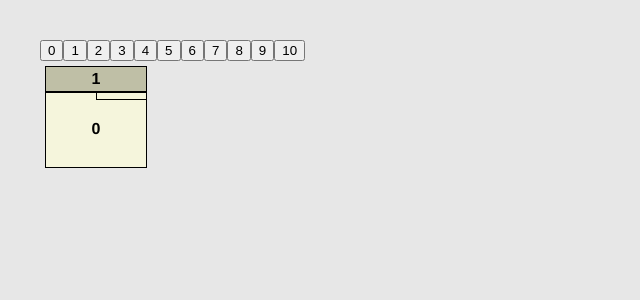
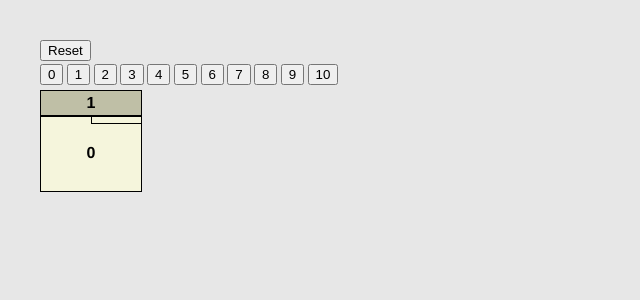
Before and after one commit to reruined/getaccept-bowling, a Vue app: page / in a window 1280 px wide. Shown: the top 300 px of the page, without its empty margins (0-640 px from the left). Built offline with nearby package versions, Linux system fonts and the light colour scheme.

Commit message:
Add reset button

```diff
--- a/src/App.vue
+++ b/src/App.vue
@@ -35,6 +35,7 @@ function getMaxPins() {
 
 <template>
   <div class="buttons">
+    <button class="reset" @click="store.reset()">Reset</button>
     <button v-for="(_, i) in getMaxPins() + 1" @click="addBall(i)">{{ i }}</button>
   </div>
   <div class="frames">
@@ -42,4 +43,13 @@ function getMaxPins() {
   </div>
 </template>
 
-<style scoped></style>
+<style scoped>
+.buttons button {
+  margin-right: 0.25em;
+}
+
+.buttons .reset {
+  display: block;
+  margin-bottom: 0.25em;
+}
+</style>
--- a/src/assets/main.css
+++ b/src/assets/main.css
@@ -1,20 +1,9 @@
-/*@import './base.css';*/
-
 body {
   background-color: rgb(231, 231, 231);
 }
 
 #app {
-  max-width: 1280px;
   margin: 0 auto;
   padding: 2rem;
-
   font-weight: normal;
 }
-
-a,
-.green {
-  text-decoration: none;
-  color: hsla(160, 100%, 37%, 1);
-  transition: 0.4s;
-}
--- a/src/components/Frame.vue
+++ b/src/components/Frame.vue
@@ -32,7 +32,7 @@ function toScoreChar(ball: number) {
   width: 100px;
   height: 100px;
   background-color: beige;
-  margin: 5px;
+  margin: 5px 5px 5px 0;
   display: inline-block;
   border: 1px solid black;
   font-weight: bold;
--- a/src/store.ts
+++ b/src/store.ts
@@ -95,6 +95,10 @@ export default reactive({
     this.balls.push(ball)
   },
 
+  reset() {
+    this.balls.length = 0
+  },
+
   getFrames(): FrameData[] {
     const frames = this.balls.reduce((frames, ball, ballIndex) => {
       let frame = frames.at(-1)!
```
Also changed, not shown: 1 other file (tests, documents, lock files or other folders).
